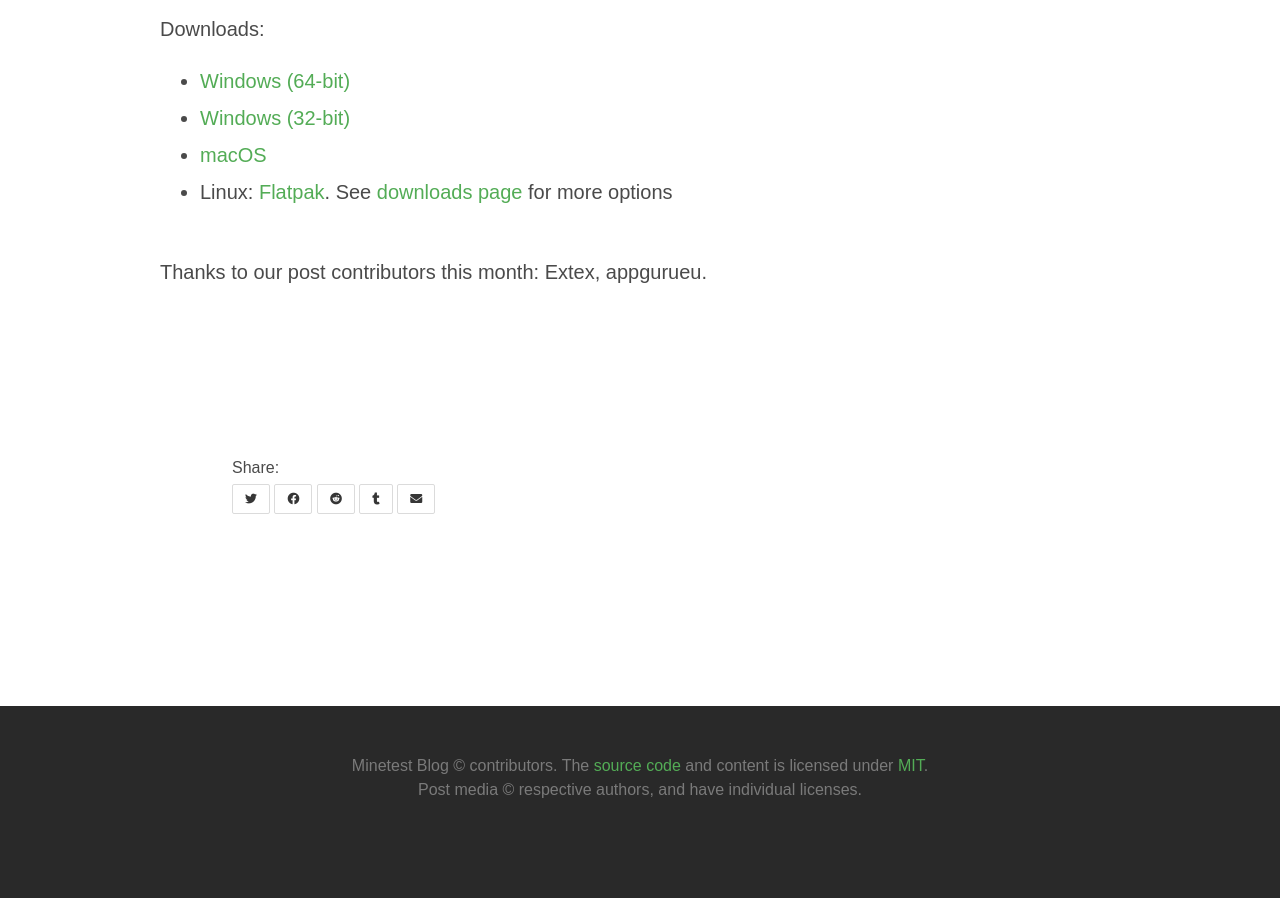
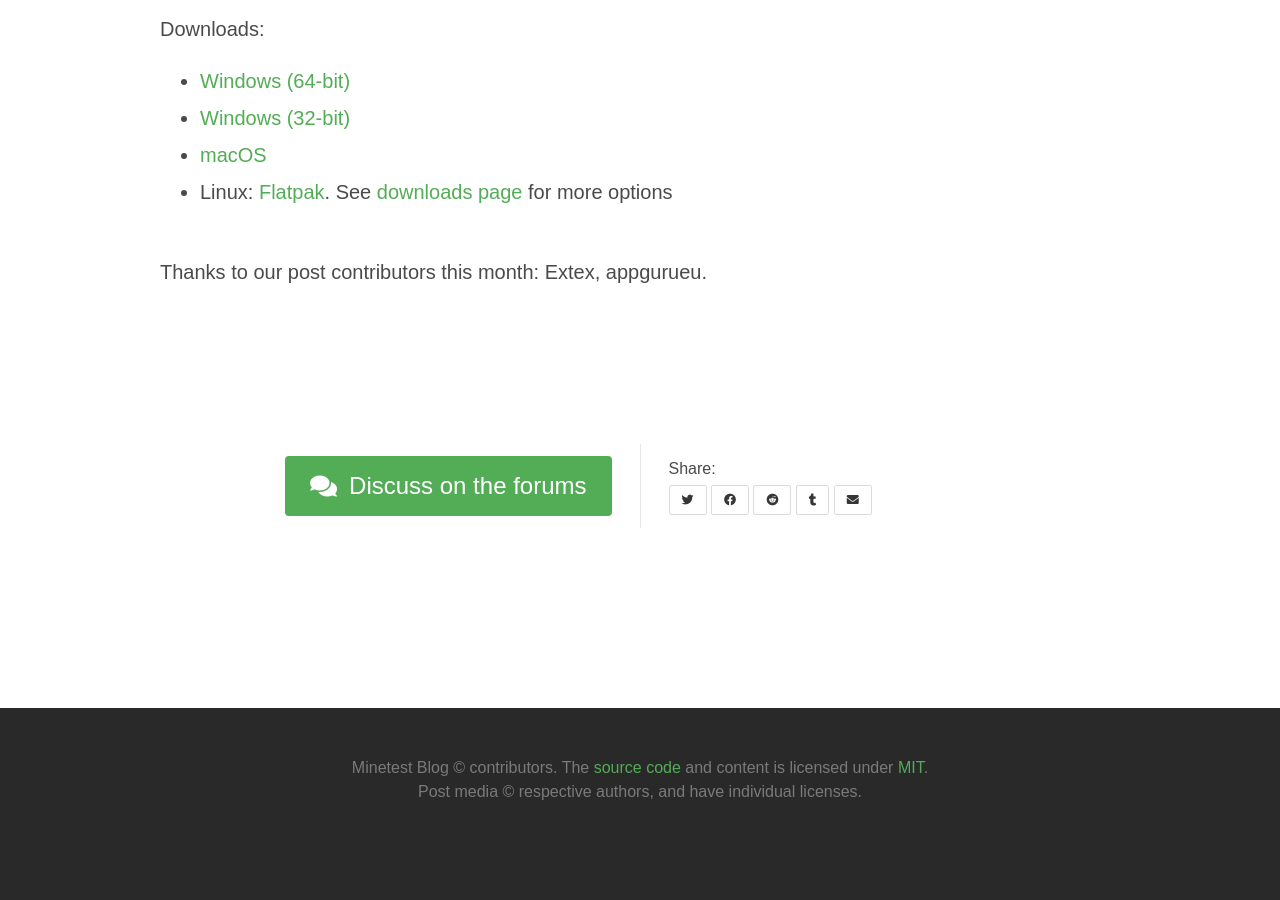
Before and after one commit to minetest/blog, a Jekyll site: the page built from _posts/2023-04-08-5.7.0-released.md, in a window 1280 px wide and 900 px high, scrolled down 4227 px. Built offline with Jekyll 4.4.1, drawn with Linux system fonts in a browser that asks for light colours; some of the changed lines change nothing that is shown.

Commit message:
5.7.0 post: add forum link

```diff
--- a/_posts/2023-04-08-5.7.0-released.md
+++ b/_posts/2023-04-08-5.7.0-released.md
@@ -7,9 +7,9 @@
   - appgurueu
 description: >-
   Minetest 5.7.0 has been released with improved graphics, performance
-  improvements
+  improvements, and lots more.
 image: /static/blog/5.7.0/cover.jpg
-# forum_topic:
+forum_topic: https://forum.minetest.net/viewtopic.php?f=18&t=29356
 tags:
   - release
 
```
